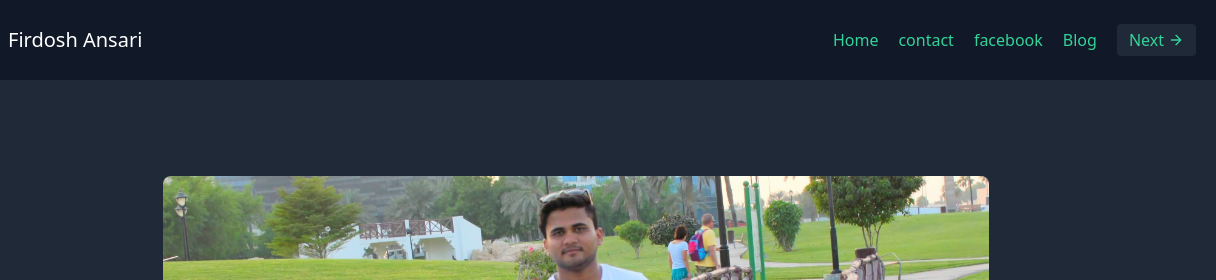
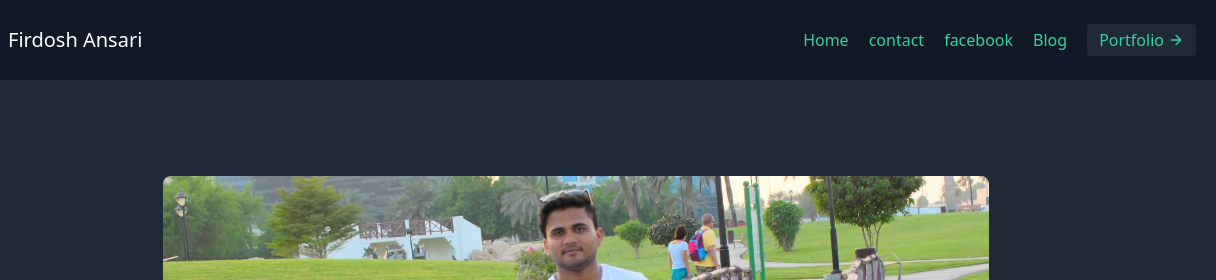
Before and after one commit to ansarifirdosh/Portfolio-website, a plain HTML site: page index.html in a window 1280 px wide. Shown: the top 280 px of the page, 64-1280 px from the left. Drawn offline with nearby package versions, Linux system fonts and the light colour scheme.

Commit message:
Update index.html

```diff
--- a/index.html
+++ b/index.html
@@ -26,7 +26,7 @@
             <a class="mr-5 hover:text-white" href="#blog">Blog</a>
 
           </nav>
-          <a class="inline-flex items-center bg-gray-800 border-0 py-1 px-3 focus:outline-none hover:bg-gray-700 rounded text-base mt-4 md:mt-0" href="CV.html">Next
+          <a class="inline-flex items-center bg-gray-800 border-0 py-1 px-3 focus:outline-none hover:bg-gray-700 rounded text-base mt-4 md:mt-0" href="indexcv.html">Portfolio
             <svg fill="none" stroke="currentColor" stroke-linecap="round" stroke-linejoin="round" stroke-width="2" class="w-4 h-4 ml-1" viewBox="0 0 24 24">
               <path d="M5 12h14M12 5l7 7-7 7"></path>
             </svg>
```
